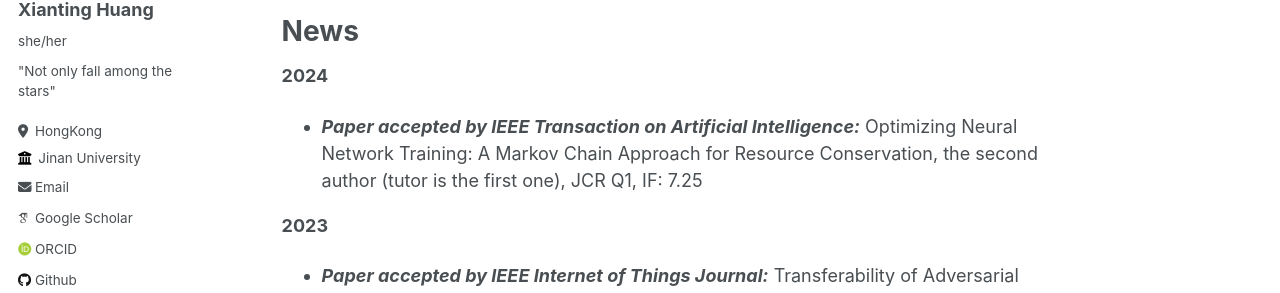
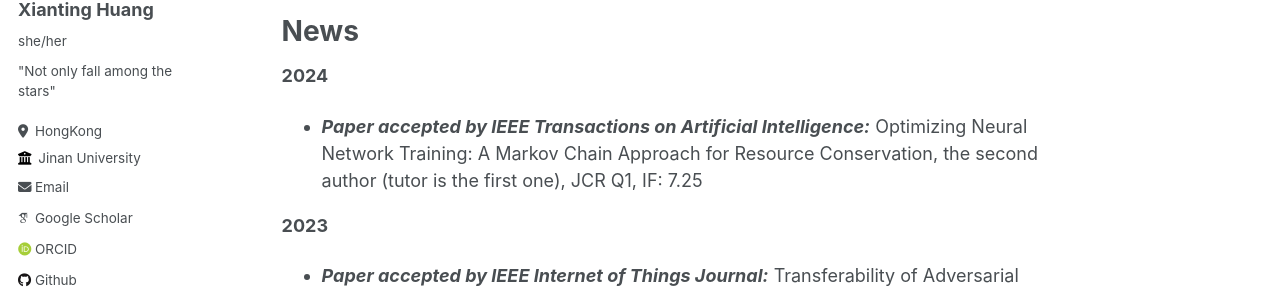
Before and after one commit to AlisonWWWong/my-academic-profile, a Jekyll site: the page built from _pages/about.md, in a window 1280 px wide and 1052 px high. Shown: the part 292-585 px from the top of the window. Built offline with Jekyll 4.4.1, drawn with Linux system fonts in a browser that asks for light colours; some web fonts are replaced.

Commit message:
Update about.md

```diff
--- a/_pages/about.md
+++ b/_pages/about.md
@@ -15,7 +15,7 @@ My research interests include Machine Learning, Artificial Intelligence Security
 News
 ======
 **2024**
-* ***Paper accepted by IEEE Transaction on Artificial Intelligence:*** Optimizing Neural Network Training: A Markov Chain Approach for Resource Conservation, the second author (tutor is the first one), JCR Q1, IF: 7.25
+* ***Paper accepted by IEEE Transactions on Artificial Intelligence:*** Optimizing Neural Network Training: A Markov Chain Approach for Resource Conservation, the second author (tutor is the first one), JCR Q1, IF: 7.25
 
 **2023**
 * ***Paper accepted by IEEE Internet of Things Journal:*** Transferability of Adversarial Attacks on Tiny Deep Learning Models for IoT Unmanned Aerial Vehicles, the second author (tutor is the first one), JCR Q1, Top, CCF-C, IF: 10.6
```
